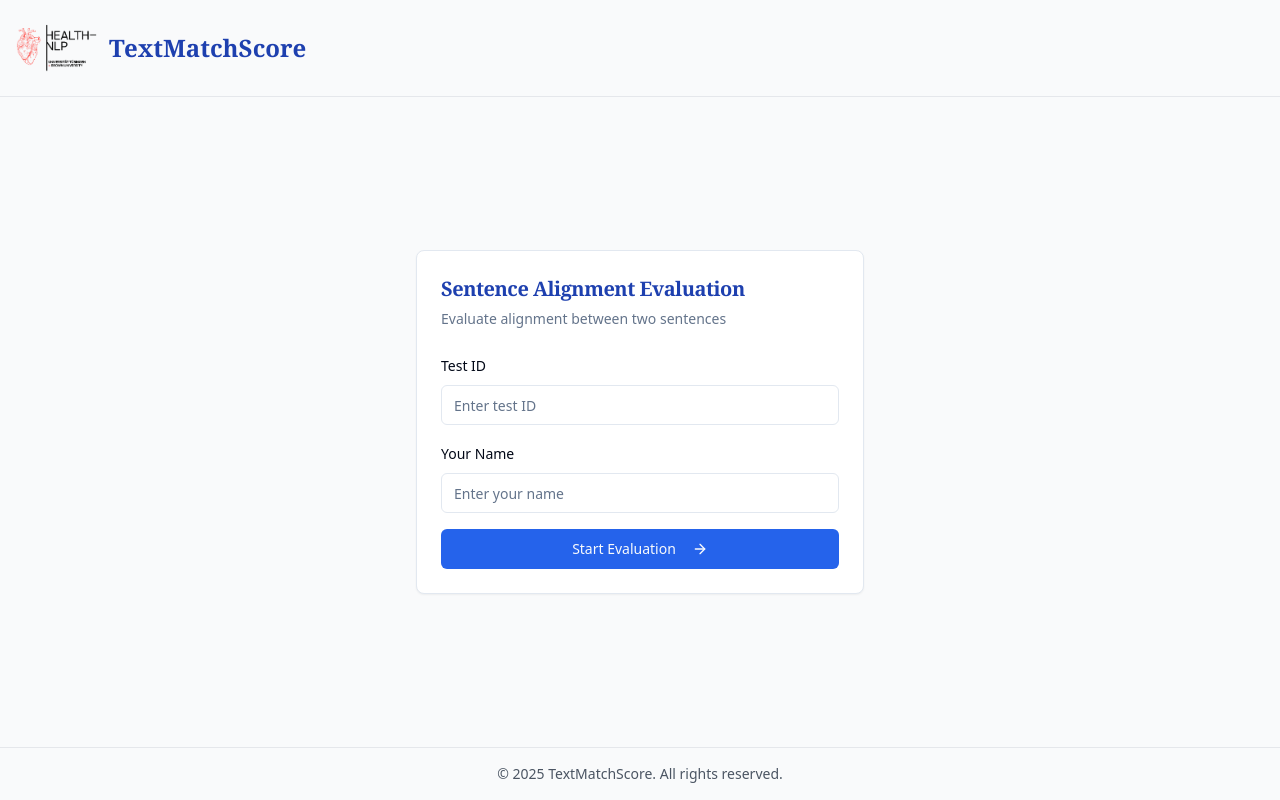
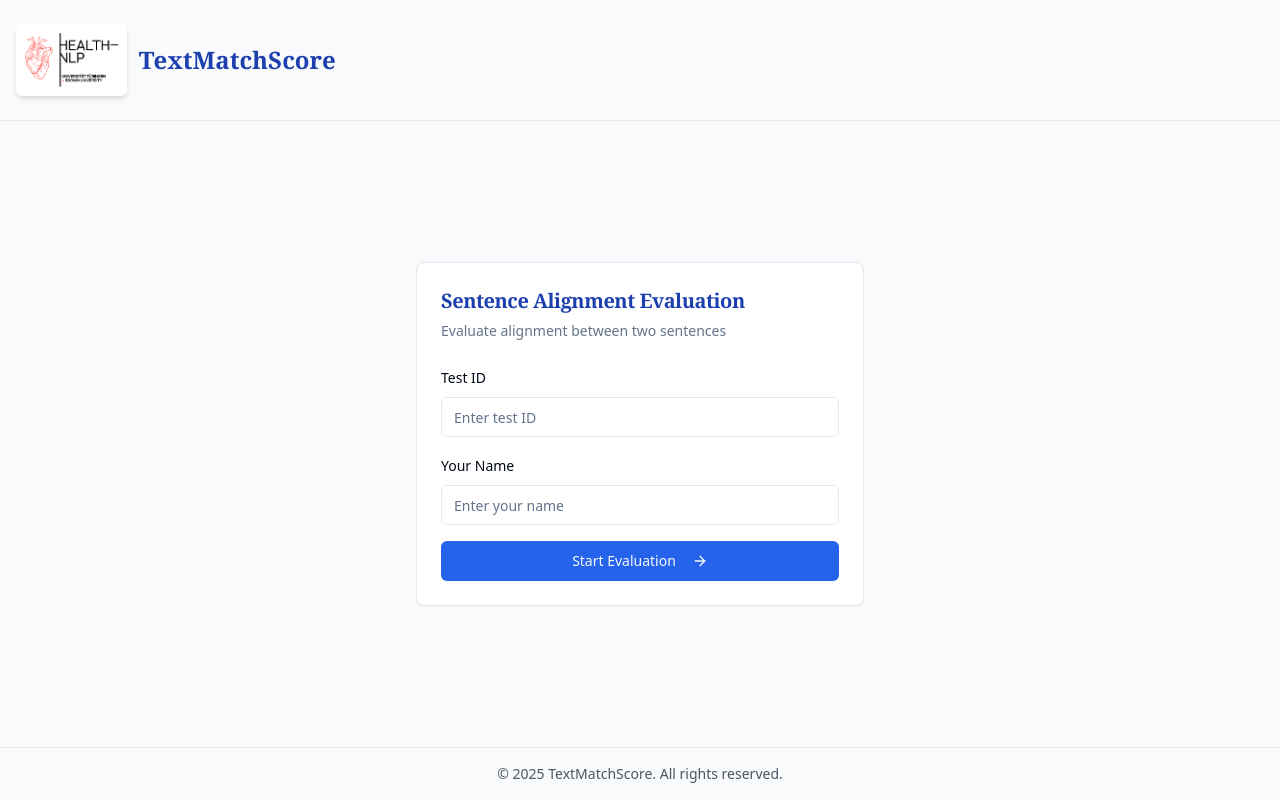
Before and after one commit to Siran-Li/align-score-sensei, a React (Vite) app: page / in a window 1280 px wide. Built offline with nearby package versions, Linux system fonts and the light colour scheme.

Commit message:
Refactor: Improve logo visibility
Move the logo to a more prominent location in the header and other sections for better visibility.

```diff
--- a/src/components/Footer.tsx
+++ b/src/components/Footer.tsx
@@ -10,7 +10,7 @@ const Footer = () => {
             <img
               src="/lovable-uploads/32b8a728-dce6-4646-9f13-5f0e59cda0ae.png"
               alt="TextMatchScore Logo"
-              className="h-8 mr-2"
+              className="h-10 mr-2 shadow-sm rounded-md"
             />
             <p className="text-gray-600 text-sm">
               © {new Date().getFullYear()} TextMatchScore. All rights reserved.
--- a/src/components/Header.tsx
+++ b/src/components/Header.tsx
@@ -13,7 +13,7 @@ const Header = () => {
             <img
               src="/lovable-uploads/32b8a728-dce6-4646-9f13-5f0e59cda0ae.png"
               alt="TextMatchScore Logo"
-              className="h-12 mr-3"
+              className="h-16 mr-3 shadow-md rounded-md"
             />
             <h1 className="text-2xl font-serif font-bold text-blue-800">
               TextMatchScore
--- a/src/components/IntroductionSection.tsx
+++ b/src/components/IntroductionSection.tsx
@@ -8,11 +8,13 @@ const IntroductionSection = () => {
       <div className="container mx-auto px-4">
         <div className="max-w-3xl mx-auto">
           <div className="flex items-center justify-center mb-6">
-            <img
-              src="/lovable-uploads/32b8a728-dce6-4646-9f13-5f0e59cda0ae.png"
-              alt="TextMatchScore Logo"
-              className="h-16 mr-3"
-            />
+            <div className="bg-white p-3 rounded-lg shadow-md mr-4">
+              <img
+                src="/lovable-uploads/32b8a728-dce6-4646-9f13-5f0e59cda0ae.png"
+                alt="TextMatchScore Logo"
+                className="h-20"
+              />
+            </div>
             <h2 className="text-3xl font-serif font-bold text-blue-800">
               TextMatchScore
             </h2>
--- a/src/pages/Evaluate.tsx
+++ b/src/pages/Evaluate.tsx
@@ -33,11 +33,13 @@ const Evaluate = () => {
     <div className="min-h-screen bg-gray-50">
       <header className="py-6 border-b border-gray-200">
         <div className="container mx-auto px-4 flex items-center">
-          <img
-            src="/lovable-uploads/32b8a728-dce6-4646-9f13-5f0e59cda0ae.png"
-            alt="TextMatchScore Logo"
-            className="h-12 mr-3"
-          />
+          <div className="bg-white p-2 rounded-md shadow-md mr-3">
+            <img
+              src="/lovable-uploads/32b8a728-dce6-4646-9f13-5f0e59cda0ae.png"
+              alt="TextMatchScore Logo"
+              className="h-14"
+            />
+          </div>
           <h1 className="text-2xl font-serif font-bold text-blue-800">
             TextMatchScore
           </h1>
--- a/src/pages/Index.tsx
+++ b/src/pages/Index.tsx
@@ -40,11 +40,13 @@ const Index = () => {
     <div className="min-h-screen bg-gray-50 flex flex-col">
       <header className="py-6 border-b border-gray-200">
         <div className="container mx-auto px-4 flex items-center">
-          <img
-            src="/lovable-uploads/32b8a728-dce6-4646-9f13-5f0e59cda0ae.png"
-            alt="TextMatchScore Logo"
-            className="h-12 mr-3"
-          />
+          <div className="bg-white p-2 rounded-md shadow-md mr-3">
+            <img
+              src="/lovable-uploads/32b8a728-dce6-4646-9f13-5f0e59cda0ae.png"
+              alt="TextMatchScore Logo"
+              className="h-14"
+            />
+          </div>
           <h1 className="text-2xl font-serif font-bold text-blue-800">
             TextMatchScore
           </h1>
```
